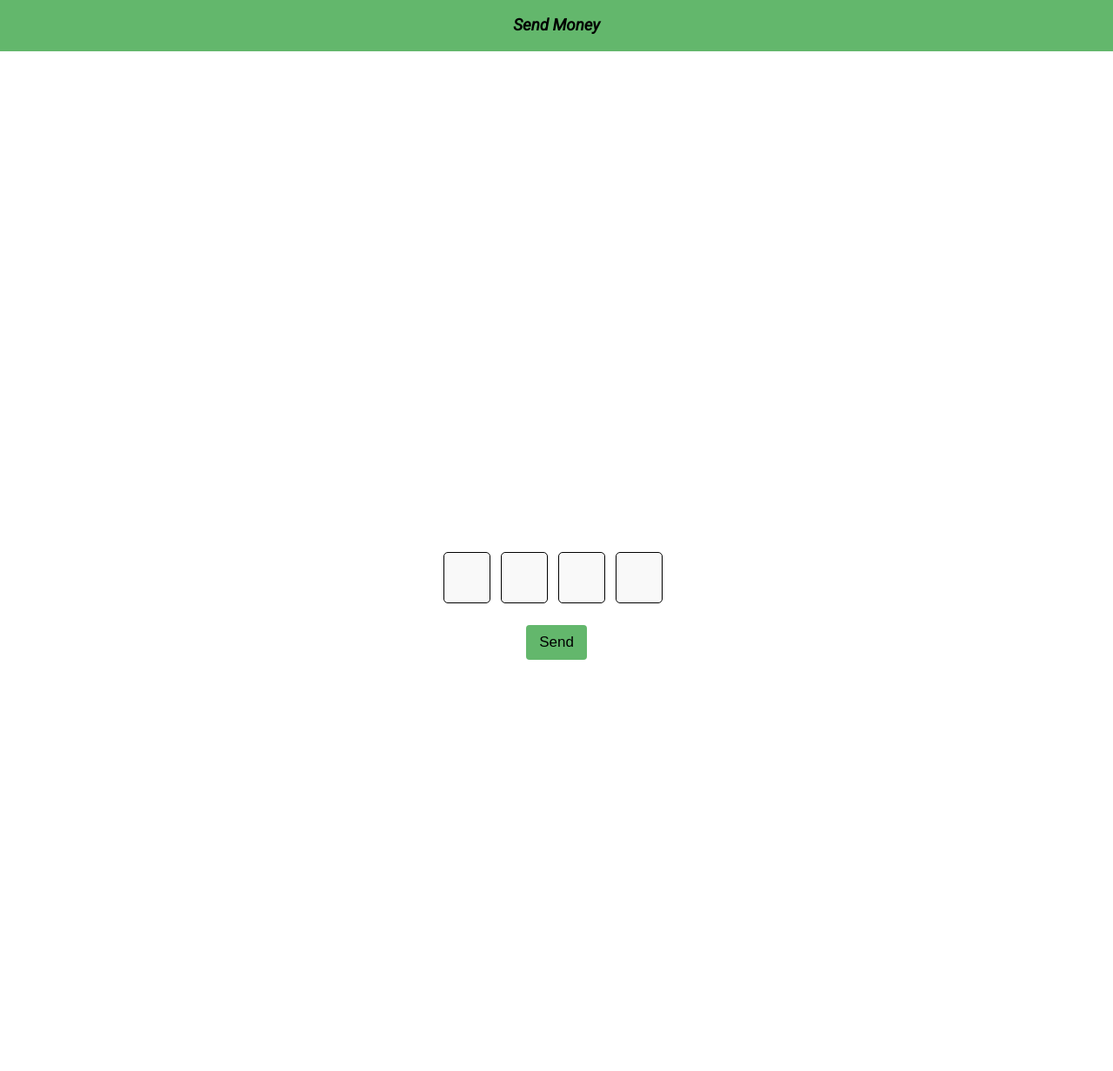
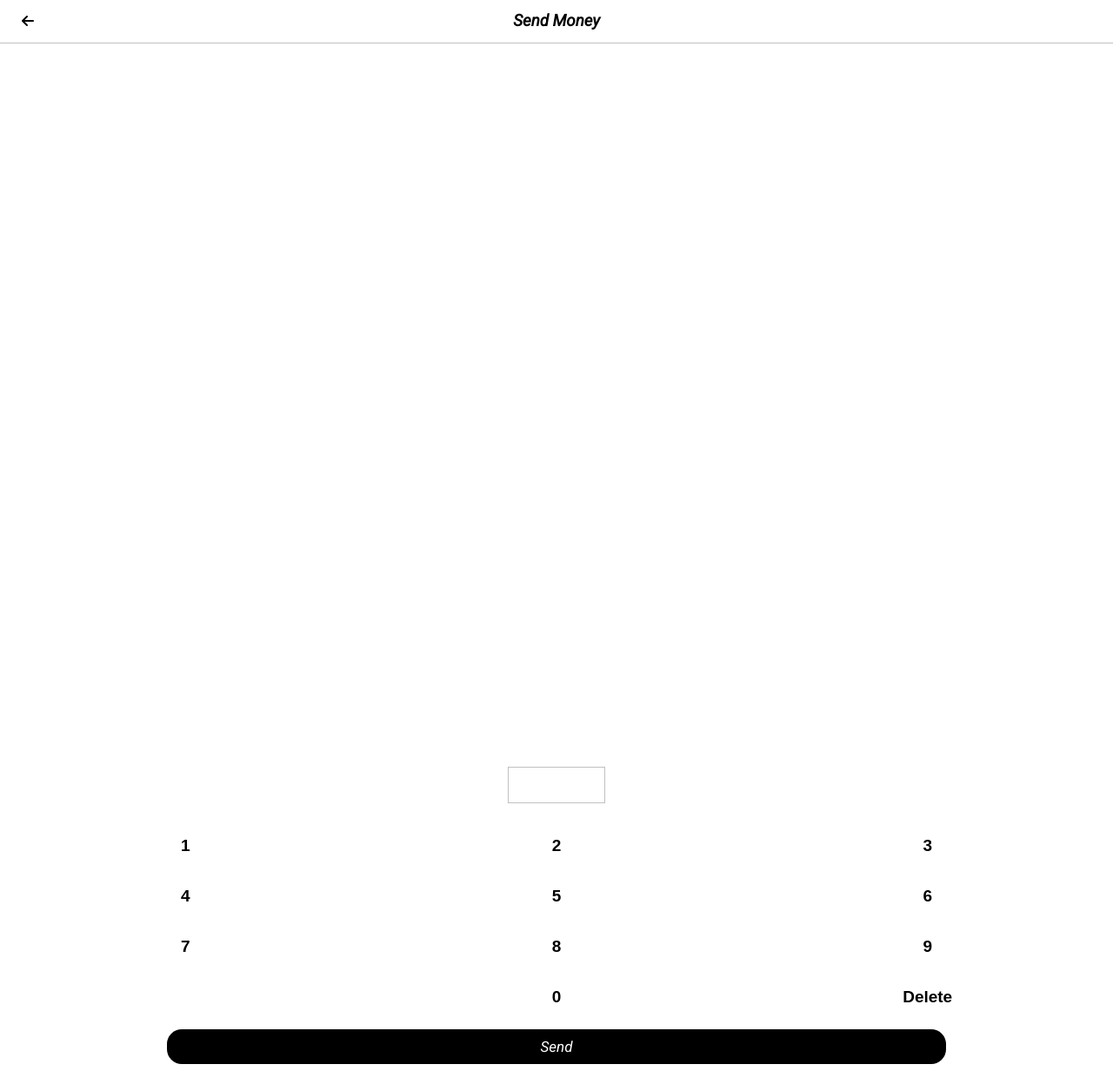
Before and after one commit to Sandee004/CashMate, a Flask app: page /send in a window 1280 px wide. Shown: the whole page at 87% size. Before the commit the page ends 759 px from the top, so only its background shows below. Run offline with Flask 3, Linux system fonts and the light colour scheme; some libraries are stand-ins or nearby versions.

Commit message:
Changed the send page

```diff
--- a/static/send.css
+++ b/static/send.css
@@ -10,47 +10,79 @@ body{
     padding: 0;
     text-align: center;
 }
-.nav{
-    background: #63B76C;
-    padding: 10px;
+.nav {
+    background: transparent;
+    border-bottom: 1px solid silver;
+    padding: 15px;
+    display: flex;
+    align-items: center;
 }
-.nav h3{
-    padding: 10px;
-    vertical-align: middle;
+
+.nav a {
+    margin-left: 10px;
+    margin-right: auto;
+}
+
+.nav h3 {
     margin: 0;
     line-height: 1;
     text-align: center;
+    position: absolute;
+    left: 50%;
+    transform: translateX(-50%);
 }
 
-.input-wrap{
-  text-align: center;
-    margin: 45% auto 25px;
+.number-input {
+    margin-top: 65%;
+      width: 90px;
+      height: 20px;
+      padding: 10px;
+      font-size: 23px;
+      border: 1px solid silver;
+      border-radius: 0px;
+    }
+
+    .keypad {
+      margin-top: 20px;
+    }
+
+    .row {
+      display: flex;
+    }
+
+    .key {
+      flex: 1;
+      padding: 18px;
+      margin: 0px;
+      font-size: 19px;
+      background-color: white;
+      border: none;
+      border-radius: 0px;
+      cursor: pointer;
+        font-weight: 600;
+    }
+
+    .key:hover {
+      background-color: #e0e0e0;
+    }
+/*
+    .delete {
+      background-color: #d9534f;
+      color: #fff;
+    }
+
+.delete:hover {
+      background-color: #c9302c;
+}*/
+.send{
+    background: black;
+    width: 70%;
+    color: white;
+    text-align: center;
+    margin: 8px auto;
+    border: none;
+    padding: 10px;
+    font-size: 17px;
+    font-family: "Roboto";
+    border-radius: 17px;
 }
-input {
-  background: rgba(196, 196, 196, 0.1);
-  border: 1px solid black;
-  width: 48px;
-  height: 55px;
-  margin-right: 8px;
-  border-radius: 5px;
-  text-align: center;
-  color: black;
-  font-weight: 700;
-  font-size: 32px;
-}
-input:focus {
-  border: 1.2px solid #63B76C;
-  outline: none;
-}
-button{
-    border: none;
-    background: #63B76C;
-    padding: 10px 15px;
-    border-radius: 4px;
-    font-size: 17px;
-}
-a{
-    color: black;
-    text-decoration: none;
-    margin: 20px auto;
-}
--- a/static/send.js
+++ b/static/send.js
@@ -1,24 +1,21 @@
-var pin1= document.getElementById("pin1");
-var pin2= document.getElementById("pin2");
-var pin3= document.getElementById("pin3");
-var pin4= document.getElementById("pin4");
-const btn= document.getElementById("btn");
-var a= document.getElementById("submit");
+document.querySelectorAll('.key').forEach(function(element) {
+  element.addEventListener('click', function() {
+    var numberInput = document.querySelector('.number-input');
+    var amount = numberInput.value;
+    var dataNumber = this.getAttribute('data-number');
 
-        a.originalLink= a.href
+    if (dataNumber === 'delete') {
+      amount = amount.slice(0, -1);
+    } else {
+      amount += dataNumber;
+    }
 
-        function movetoNext(current, nextFieldID) {
-            if (current.value.length >= current.maxLength){
-            document.getElementById(nextFieldID).focus();
-            }
-        }
+    numberInput.value = amount;
 
-        btn.addEventListener("click", function() {
-            if (pin4.value.length < 1){
-                alert("Pin should be 4 digits!!!")
-                a.href= 'javascript:void(0)';
-            }
-            else{
-            a.href= a.originalLink;
-            }
-        })
+    if (amount.length > 0) {
+      document.querySelector('.key.delete').classList.add('show');
+    } else {
+      document.querySelector('.key.delete').classList.remove('show');
+    }
+  });
+});
--- a/templates/login.html
+++ b/templates/login.html
@@ -24,4 +24,7 @@
         <input type="password" name="password" placeholder="Password" required>
         <input type="submit" id="button" name="submit" value="Submit">
     </form>
+
+    <p>Don't have an account? <a href="{{url_for('register')}}">Create</a></p>
+
 </body>
--- a/templates/receive.html
+++ b/templates/receive.html
@@ -12,7 +12,8 @@
 </head>
 <body>
     <div class="nav">
-        <h4>Receive Money</h4>
+        <a href="{{url_for('homepage')}}"><i class="fa-solid fa-arrow-left" style="color: #000000;"></i></a>
+        <h3>Receive Money</h3>
     </div>
 
     <p class="QR">QR Code</p>
--- a/templates/send.html
+++ b/templates/send.html
@@ -6,19 +6,37 @@
     <meta name="viewport" content="width=device-width, initial-scale=1.0">
     <title>Send Money</title>
     <link rel="stylesheet" type="text/css" href="{{ url_for('static', filename='send.css') }}">
+    <script src="https://kit.fontawesome.com/6bd9574680.js" crossorigin="anonymous"></script>
 </head>
 <body>
     <div class="nav">
+        <a href="{{url_for('homepage')}}"><i class="fa-solid fa-arrow-left" style="color: #000000;"></i></a>
         <h3>Send Money</h3>
     </div>
-    <div class="input-wrap">
-            <input id="pin1" class="pin" name="pincode" type="password" inputmode="numeric" maxlength="1" onkeyup="movetoNext(this, 'pin2')" required>
-            <input id="pin2" class="pin" name="pincode" type="password" inputmode="numeric" maxlength="1" onkeyup="movetoNext(this, 'pin3')" required>
-            <input id="pin3" class="pin" name="pincode" type="password" inputmode="numeric" maxlength="1" onkeyup="movetoNext(this, 'pin4')" required>
-            <input id="pin4" class="pin" name="pincode" type="password" inputmode="numeric" maxlength="1" required>
+
+  <input type="text" class="number-input" readonly>
+  <div class="keypad">
+    <div class="row">
+      <button class="key" data-number="1">1</button>
+      <button class="key" data-number="2">2</button>
+      <button class="key" data-number="3">3</button>
     </div>
-        <a id="submit" href="{{url_for('homepage')}}">
-            <button id="btn">Send</button>
-        </a>
+    <div class="row">
+      <button class="key" data-number="4">4</button>
+      <button class="key" data-number="5">5</button>
+      <button class="key" data-number="6">6</button>
+    </div>
+    <div class="row">
+      <button class="key" data-number="7">7</button>
+      <button class="key" data-number="8">8</button>
+      <button class="key" data-number="9">9</button>
+    </div>
+    <div class="row">
+      <button class="key"></button>
+      <button class="key" data-number="0">0</button>
+      <button class="key delete" data-number="delete">Delete</button>
+    </div>
+  </div>
+    <button class="send"><a>Send</a></button>
     <script src="{{url_for('static', filename='send.js')}}"></script>
 </body>
```
Also changed, not shown: READ.md (added, +7 -0 lines), static/receive.css (+16 -6 lines), static/register.css (+4 -3 lines), instance/users.sqlite3.
